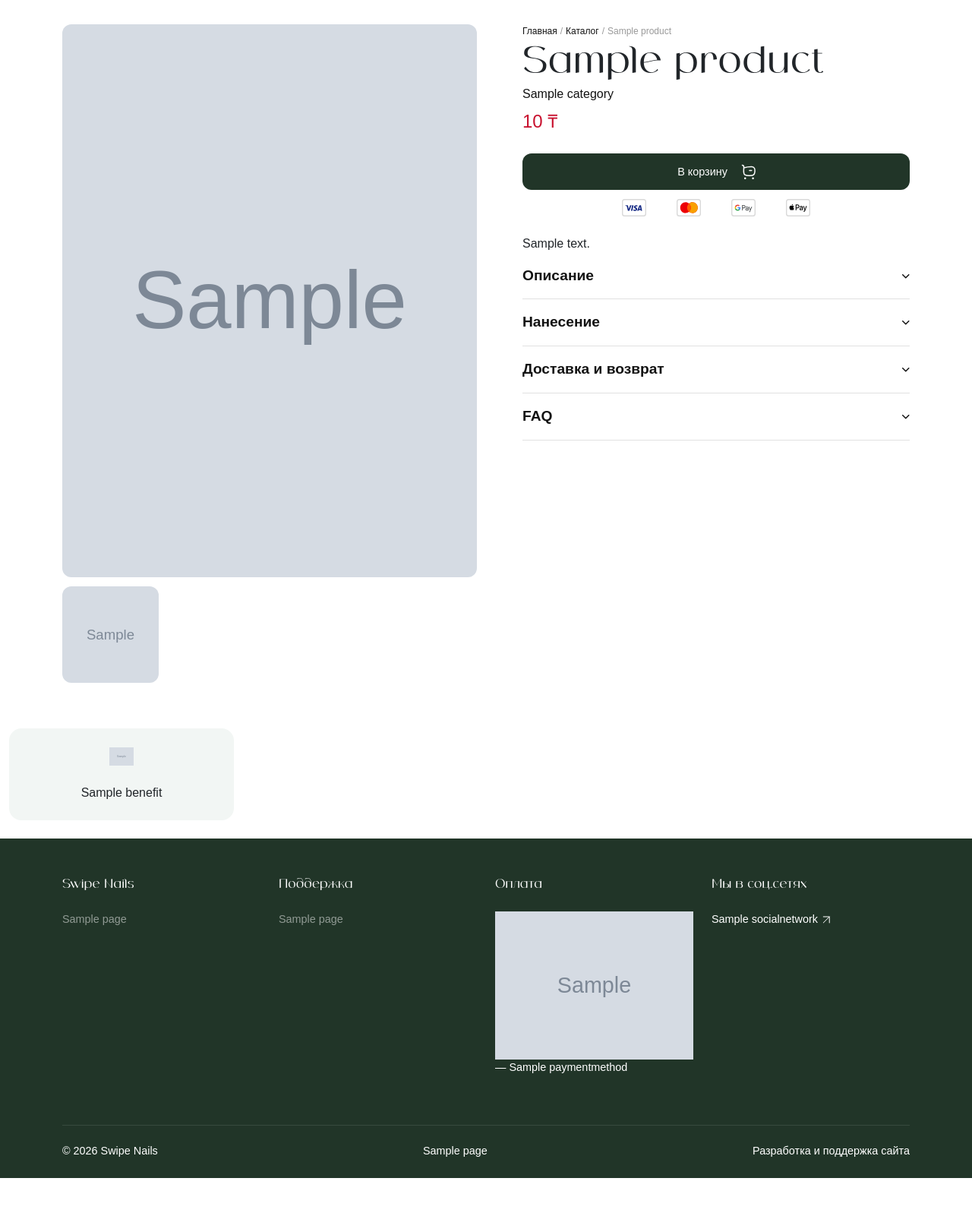
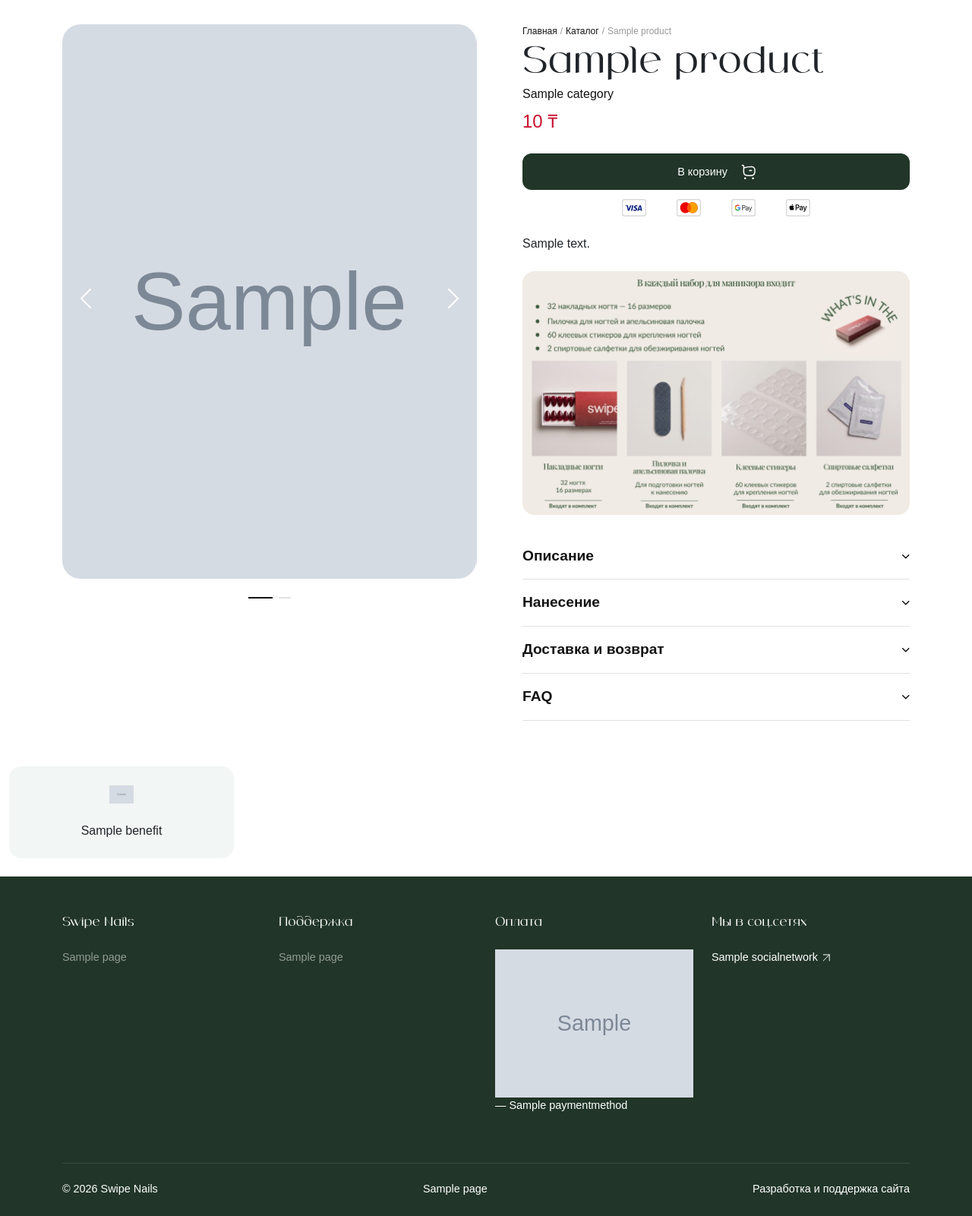
Before and after one commit to Uk-Kirya/swipe_nails, a Django app: a page that uses templates/product.html in a window 1280 px wide. Shown: the part 64-1665 px from the top of the page at 76% size. Before the commit the page ends 1615 px from the top, so only its background shows below. Run offline with Django 5.2, Linux system fonts and the light colour scheme; tables that the repository leaves empty hold one stand-in row (values such as "Sample post"); grey boxes marked "Sample" are stand-in pictures; some libraries are stand-ins or nearby versions; some web fonts are replaced.

Commit message:
New correct

```diff
--- a/static/css/style.css
+++ b/static/css/style.css
@@ -172,6 +172,20 @@ main {
     height: 100%;
     top: 0;
     left: 0;
+}
+
+.product__gallery .owl-nav button {
+    margin-top: 720px !important;
+}
+
+.product__gallery .item {
+    padding: 0 2px !important;
+}
+
+.product__gallery .item picture {
+    border-radius: 1.5rem;
+    overflow: hidden;
+    left: 1px;
 }
 
 .slider p {
@@ -1376,6 +1390,11 @@ label em {
     margin-top: 2rem !important;
 }
 
+.fancybox__thumbs,
+.fancybox__counter {
+    display: none;
+}
+
 @media (min-width: 1440px) {
 
     .container,
@@ -1579,4 +1598,13 @@ label em {
         text-align: center;
         margin-left: 10%;
     }
-}
+
+    .product__gallery,
+    .product__gallery .item {
+        height: 500px;
+    }
+
+    .product__gallery .owl-nav button {
+        margin-top: 500px !important;
+    }
+}
--- a/templates/product.html
+++ b/templates/product.html
@@ -21,24 +21,17 @@
         <div class="container inner__header">
             <div class="row">
                 <div class="col-lg-6">
-                    <div class="ratio ratio-3x4 product__photo" data-aos="fade-in">
-                        <div>
+                    <div class="owl-theme owl-carousel slider product__gallery">
+                        <div class="item">
                             <picture data-fancybox="photo" data-src="{{ product.cover_1.url }}">
                                 <img src="{{ product.cover_1.url }}" alt="">
                             </picture>
                         </div>
-                    </div>
-                    <div class="product__photo mini__photos" data-aos="fade-in" data-aos-delay="200">
-
-                        <!-- Мини фотографии ДОРАБОТАТЬ -->
-                        <div class="ratio ratio-1x1">
-                            <div>
-                                <picture data-fancybox="photo" data-src="{{ product.cover_2.url }}">
-                                    <img src="{{ product.cover_2.url }}" alt="">
-                                </picture>
-                            </div>
+                        <div class="item">
+                            <picture data-fancybox="photo" data-src="{{ product.cover_2.url }}">
+                                <img src="{{ product.cover_2.url }}" alt="">
+                            </picture>
                         </div>
-
                     </div>
                 </div>
                 <div class="col-lg-6 ps-lg-5 mt-3 mt-lg-0">
@@ -71,6 +64,21 @@
                         </form>
                         <div class="product__full__description w-100" data-aos="fade-in" data-aos-delay="600">
                             {{ product.text_1 | safe }}
+
+                            {% if product.type == 'product' %}
+                                <div class="row mt-4 mb-4" data-aos-delay="650">
+                                    <div class="col-12 d-none d-md-block">
+                                        <picture>
+                                            <img src="{% static 'img/pd.png' %}" alt="" style="border-radius: 1rem">
+                                        </picture>
+                                    </div>
+                                    <div class="col-12 d-md-none">
+                                        <picture>
+                                            <img src="{% static 'img/pm.png' %}" alt="" style="border-radius: 1rem">
+                                        </picture>
+                                    </div>
+                                </div>
+                            {% endif %}
 
                             <div class="questions__block">
                                 <div class="accordion-item">
```
Also changed, not shown: static/img/pd.png (added), static/img/pm.png (added), 3 other files.
